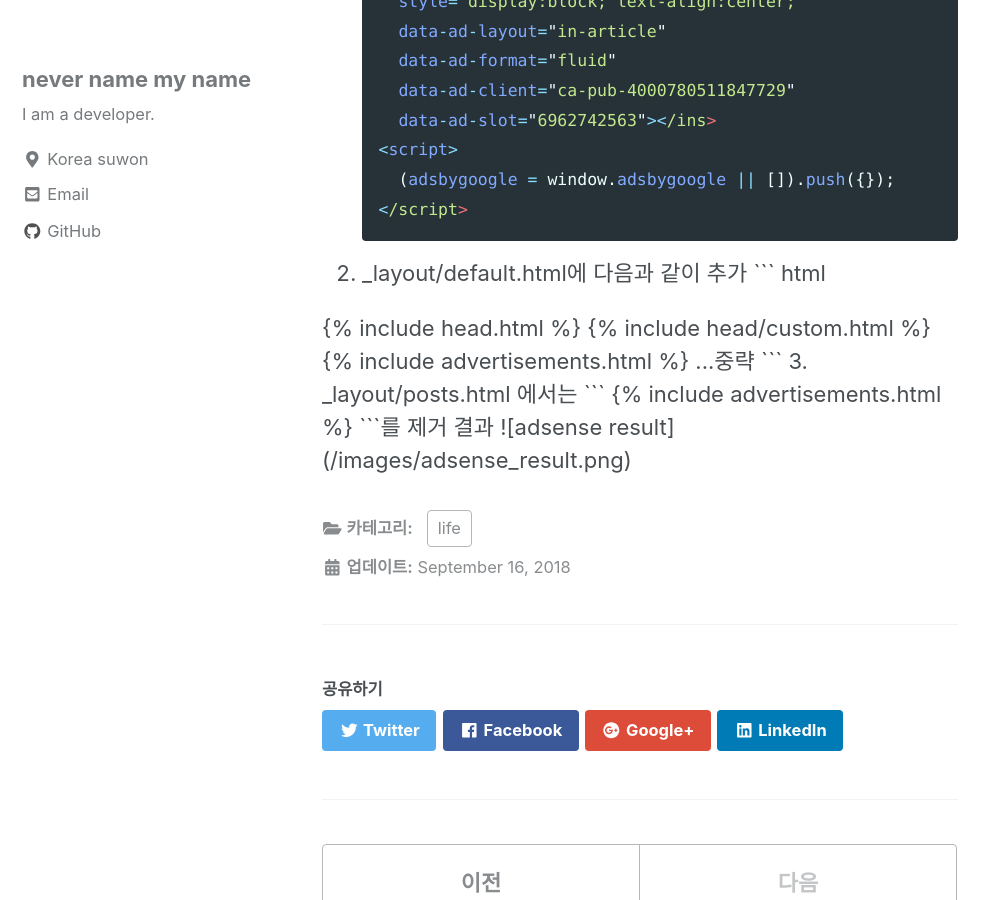
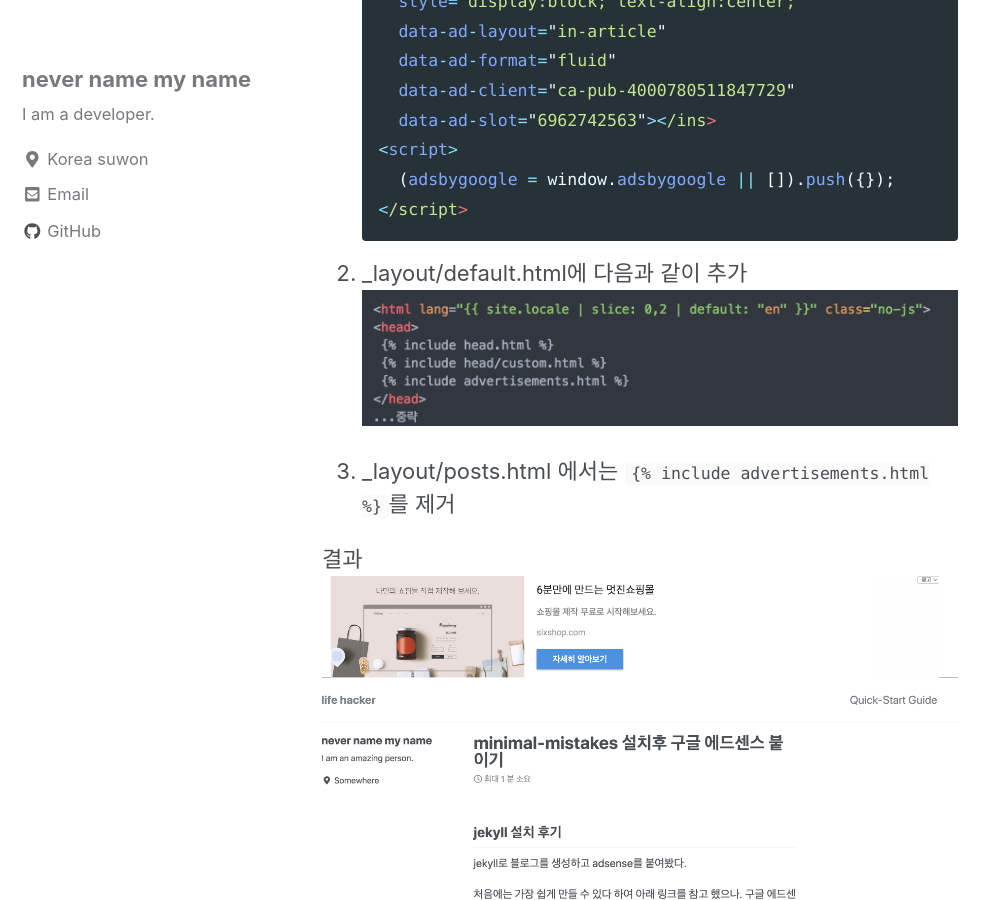
Before and after one commit to nevernamed83/nevernamed83.github.io, a Jekyll site: the page built from _posts/2018-09-16-add-ads.md, in a window 1280 px wide and 900 px high, scrolled down 1517 px. Shown: the whole window, without its empty margins (0-998 px from the left). Built offline with Jekyll 4.4.1, drawn with Linux system fonts in a browser that asks for light colours; nearby versions of some CDN libraries.

Commit message:
liquid template 문제 때문에 이미지로 설명

````diff
--- a/_posts/2018-09-16-add-ads.md
+++ b/_posts/2018-09-16-add-ads.md
@@ -40,21 +40,8 @@ jekyll로 블로그를 생성하고 adsense를 붙여봤다.
 </script>
 ```
 2. _layout/default.html에 다음과 같이 추가
-``` html
-<html lang="{{ site.locale | slice: 0,2 | default: "en" }}" class="no-js">
-  <head>
-    {% raw %}
-    {% include head.html %}
-    {% endraw %}
-    {% raw %}
-    {% include head/custom.html %}
-    {% endraw %}
-    {% raw %}
-    {% include advertisements.html %}
-    {% endraw %}
-  </head>
-...중략
-```
+![defualt](/images/default.png)
+
 
 3. _layout/posts.html 에서는 ```{% raw %} {% include advertisements.html %} {% endraw %}```를 제거
 
````
Also changed, not shown: images/default.png (added).
